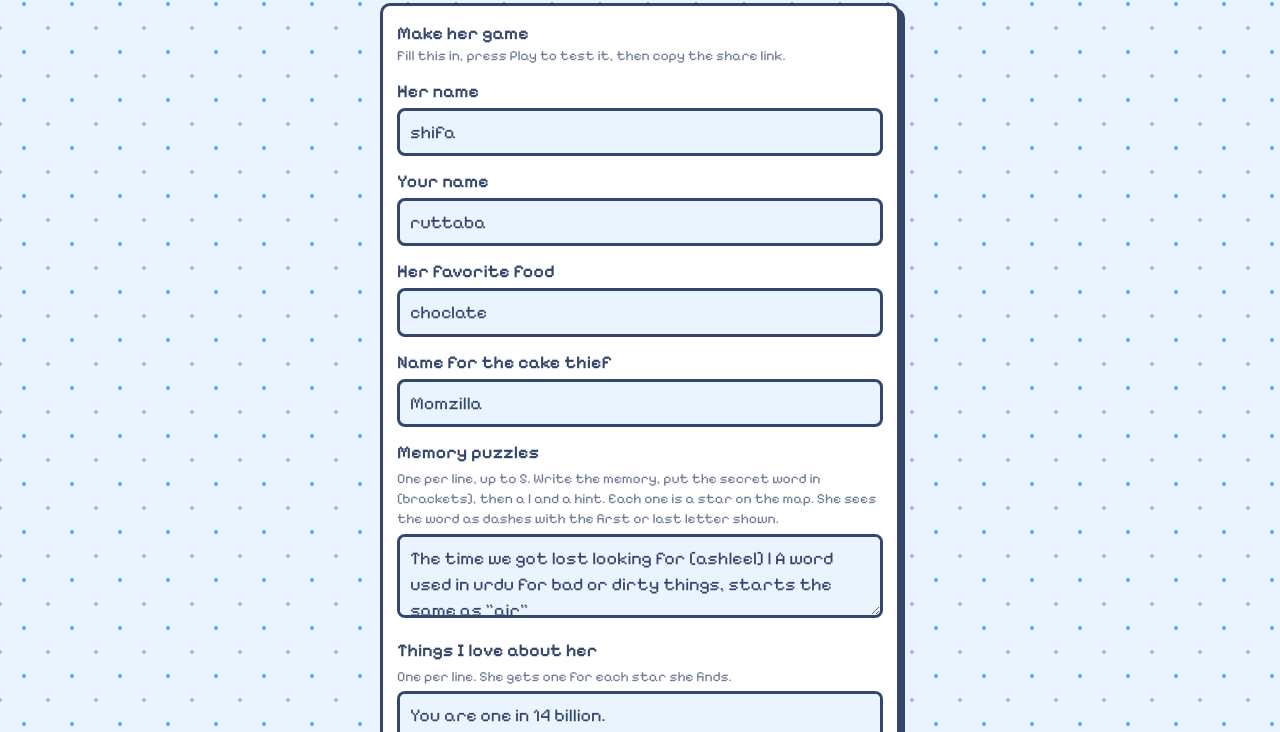
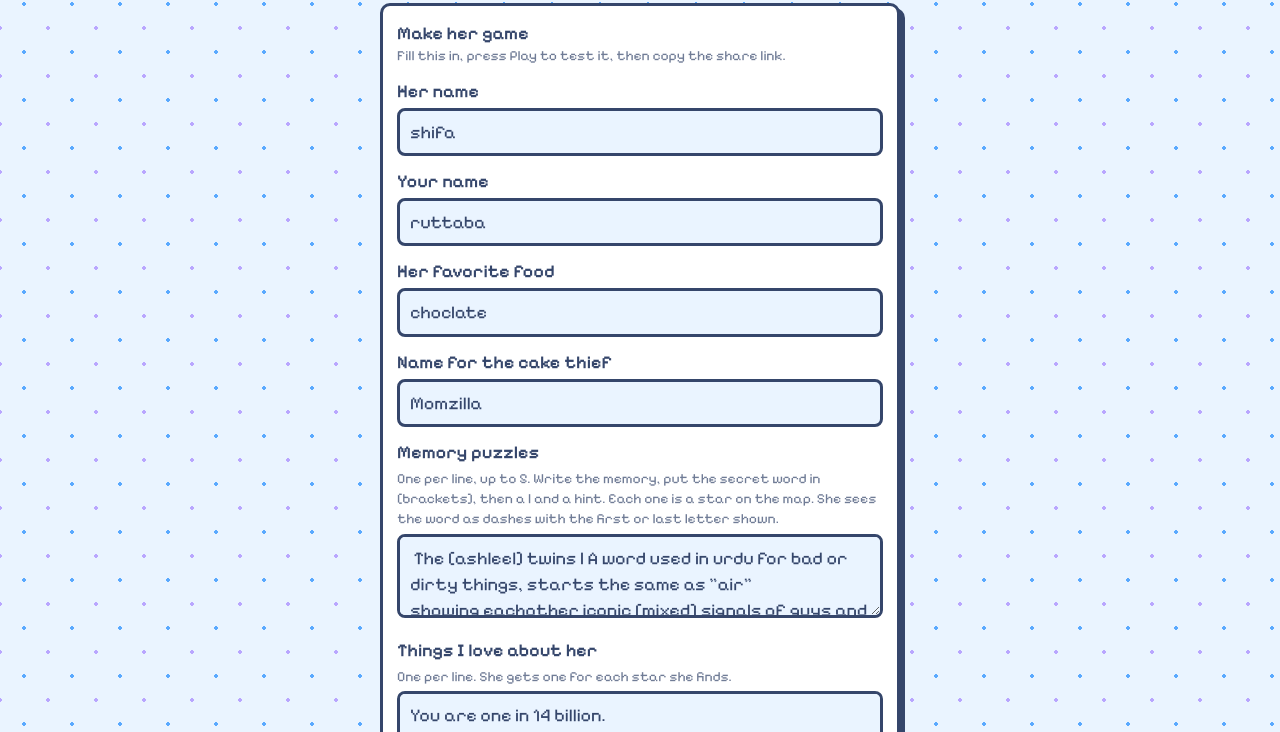
Before and after one commit to ruolan0404/birthdayquest, a plain HTML site: page index.html in a window 1280 px wide. Shown: the part 68-800 px from the top of the page. Drawn offline with Linux system fonts and the light colour scheme.

Commit message:
Update jokes textarea content in index.html

```diff
--- a/index.html
+++ b/index.html
@@ -51,7 +51,7 @@ textarea.out{min-height:60px;font-size:13px}
   <label>Her favorite food</label><input id="food" value="choclate">
   <label>Name for the cake thief</label><input id="gob" value="Momzilla">
   <label>Memory puzzles</label><small>One per line, up to 5. Write the memory, put the secret word in [brackets], then a | and a hint. Each one is a star on the map. She sees the word as dashes with the first or last letter shown.</small>
-  <textarea id="jokes">The time we got lost looking for [ashleel] | A word used in urdu for bad or dirty things, starts the same as "air"&#10;showing eachother iconic [mixed] signals of guys and cursing them inspite for eachother. | remeber all the rr's&#10;Ppl showing [underwear] more than jeans and calling it fashion. :D you still have not shown me snipet of tht.| think of spongebob intro song</textarea>
+  <textarea id="jokes"> The [ashleel] twins | A word used in urdu for bad or dirty things, starts the same as "air"&#10;showing eachother iconic [mixed] signals of guys and cursing them inspite for eachother. | remeber all the rr's&#10;Ppl showing [underwear] more than jeans and calling it fashion. :D you still have not shown me snipet of tht.| think of spongebob intro song</textarea>
   <label>Things I love about her</label><small>One per line. She gets one for each star she finds.</small>
   <textarea id="loves">You are one in 14 billion.&#10;You show up when it matters&#10;You are the best listener and best yapper w me.</textarea>
   <label>Final birthday message</label>
```
